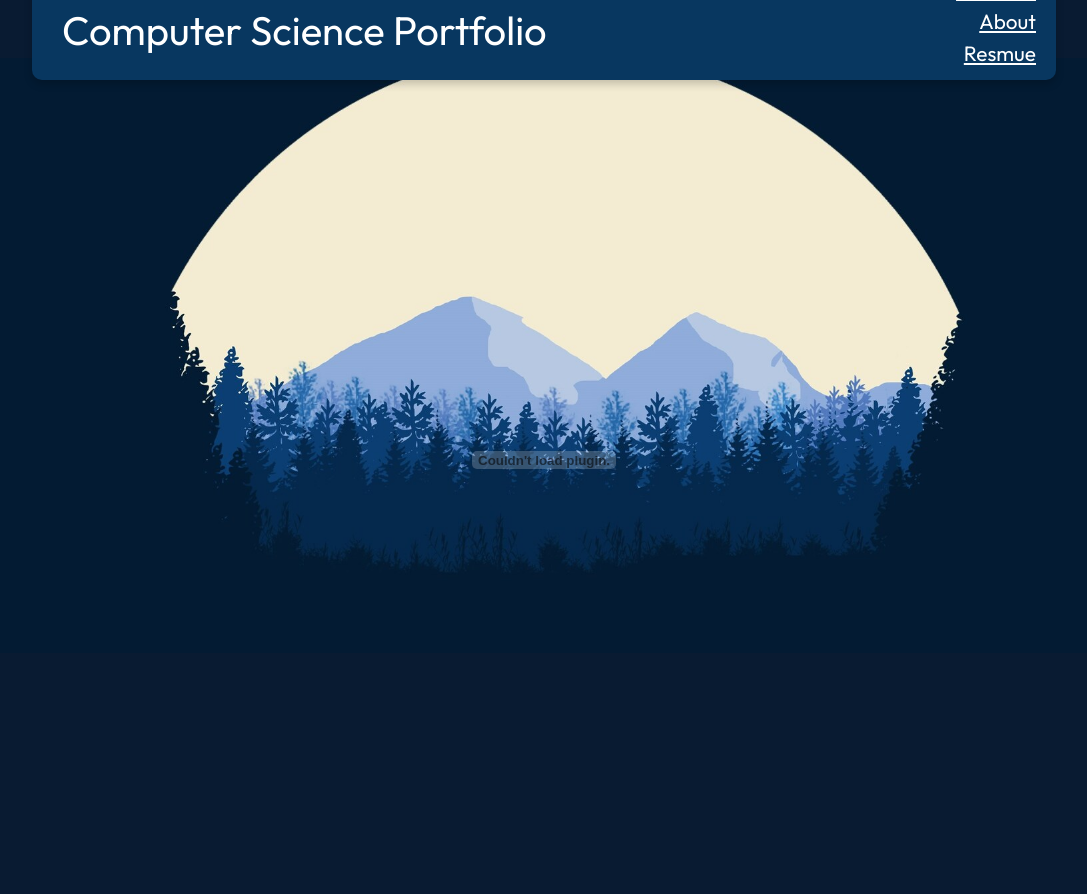
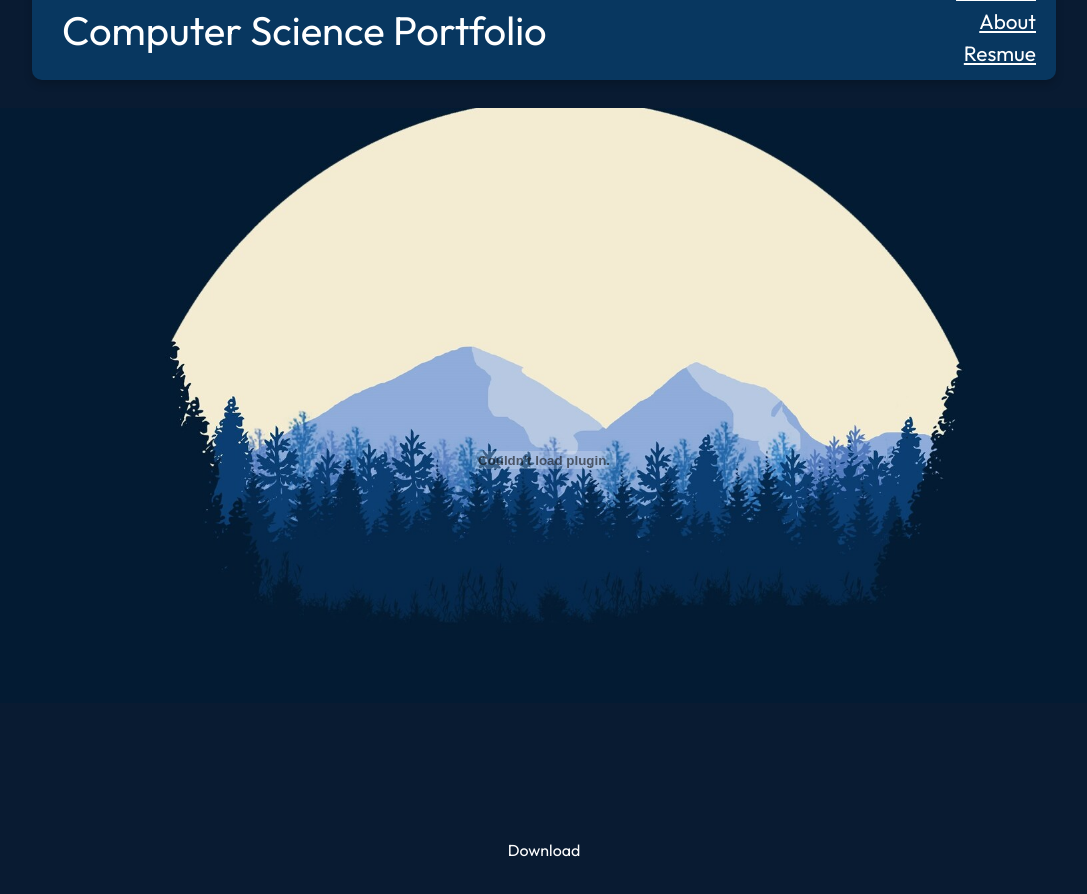
Before and after one commit to aidenletourneau/portfolioV2, a React (Vite) app: page /resume in a window 1280 px wide. Shown: the part 100-994 px from the top of the page, without its empty margins (96-1183 px from the left). Before the commit the page ends 910 px from the top, so only its background shows below. Built offline with nearby package versions, Linux system fonts and the light colour scheme.

Commit message:
added construction for about page

```diff
--- a/src/index.css
+++ b/src/index.css
@@ -117,13 +117,21 @@ nav {
 }
 
 .info-region {
-  margin-top: 30px;
+  margin: 30px 0px 30px 0px;
   width: 900px;
   border-radius: 10px;
   display: flex;
   flex-direction: row;
   align-items: flex-start;
   justify-content: center;
+}
+
+.construction {
+  color: white;
+}
+
+.download-link {
+  margin-bottom: 50px;
 }
 
 .heading {
--- a/src/routes/about-page.jsx
+++ b/src/routes/about-page.jsx
@@ -3,7 +3,9 @@ export default function AboutPage() {
 
 
   return (
-    <h1 style='margin-top: 300px;
-               color: white;'>Under Construction</h1>
+    <div className='page-content'>
+      <h1 className='construction'>Under Construction</h1>
+    </div>
+
   )
 }
--- a/src/routes/resume-page.jsx
+++ b/src/routes/resume-page.jsx
@@ -4,7 +4,9 @@ export default function ResumePage() {
     <>
       <div className='info-region'>
         <embed src="Letourneau_Aiden_Resume.pdf" width="600" height="700"></embed>
+
       </div>
+      <a className="download-link" href="Letourneau_Aiden_Resume.pdf" download>Download</a>
     </>
 
   )
```
